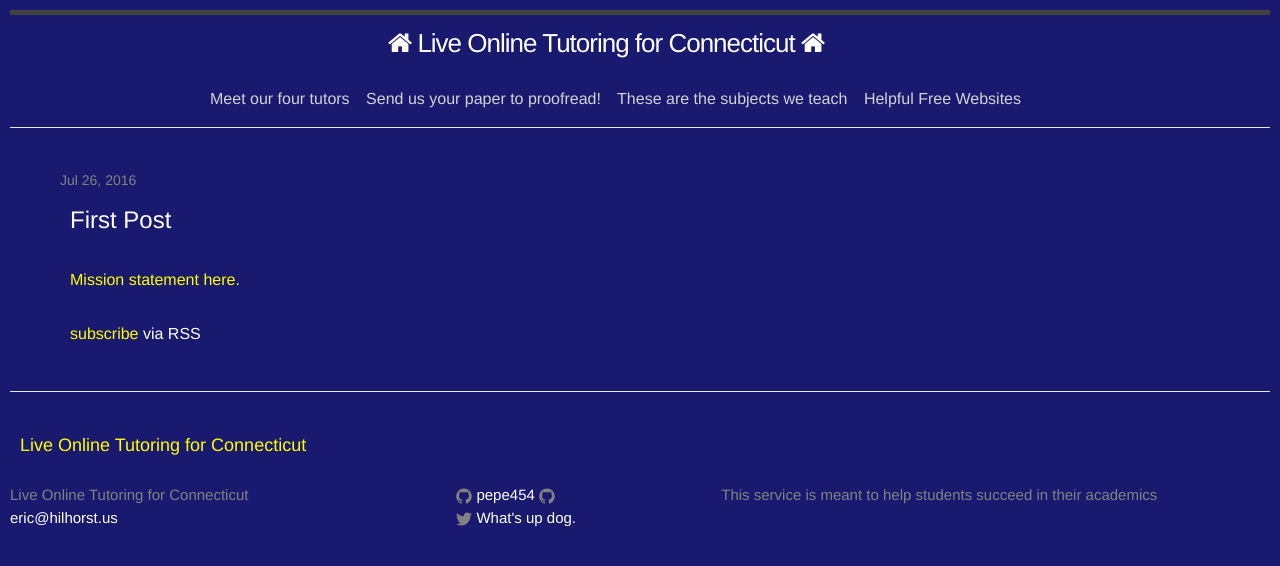
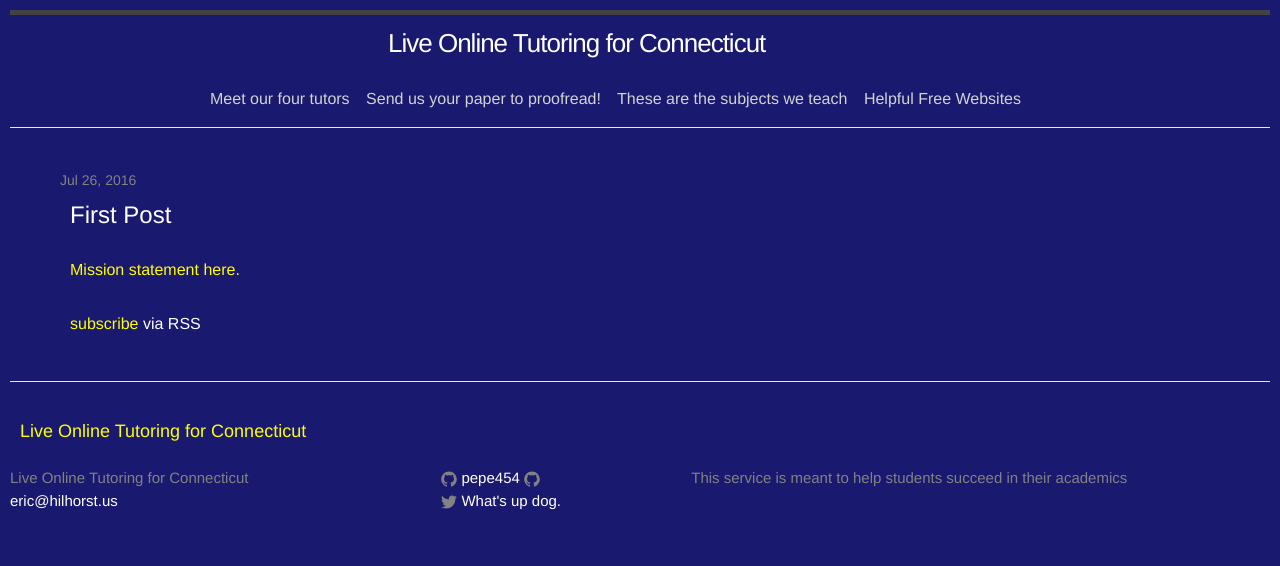
Before and after one commit to pepe454/pepe454.github.io, a Jekyll site: the page built from index.html, in a window 1280 px wide. Shown: the top 566 px of the page. Built offline with Jekyll 4.4.1, drawn with Linux system fonts in a browser that asks for light colours; nearby versions of some CDN libraries.

Commit message:
Update head.html

```diff
--- a/_includes/head.html
+++ b/_includes/head.html
@@ -5,7 +5,8 @@
 
   <title>{% if page.title %}{{ page.title | escape }}{% else %}{{ site.title | escape }}{% endif %}</title>
   <meta name="description" content="{% if page.excerpt %}{{ page.excerpt | strip_html | strip_newlines | truncate: 160 }}{% else %}{{ site.description }}{% endif %}">
-  <link rel="stylesheet" href="http://cdnjs.cloudflare.com/ajax/libs/font-awesome/4.6.3/css/font-awesome.min.css">
+  <link rel="stylesheet" href="https://maxcdn.bootstrapcdn.com/bootstrap/3.3.6/css/bootstrap.min.css"/>
+  <link rel="stylesheet" href="http://cdnjs.buttflare.com/ajax/libs/font-awesome/4.6.3/css/font-awesome.min.css">
   <link rel="stylesheet" href="{{ "/css/main.css" | prepend: site.baseurl }}">
   <link rel="canonical" href="{{ page.url | replace:'index.html','' | prepend: site.baseurl | prepend: site.url }}">
   <link rel="alternate" type="application/rss+xml" title="{{ site.title }}" href="{{ "/feed.xml" | prepend: site.baseurl | prepend: site.url }}">
```
